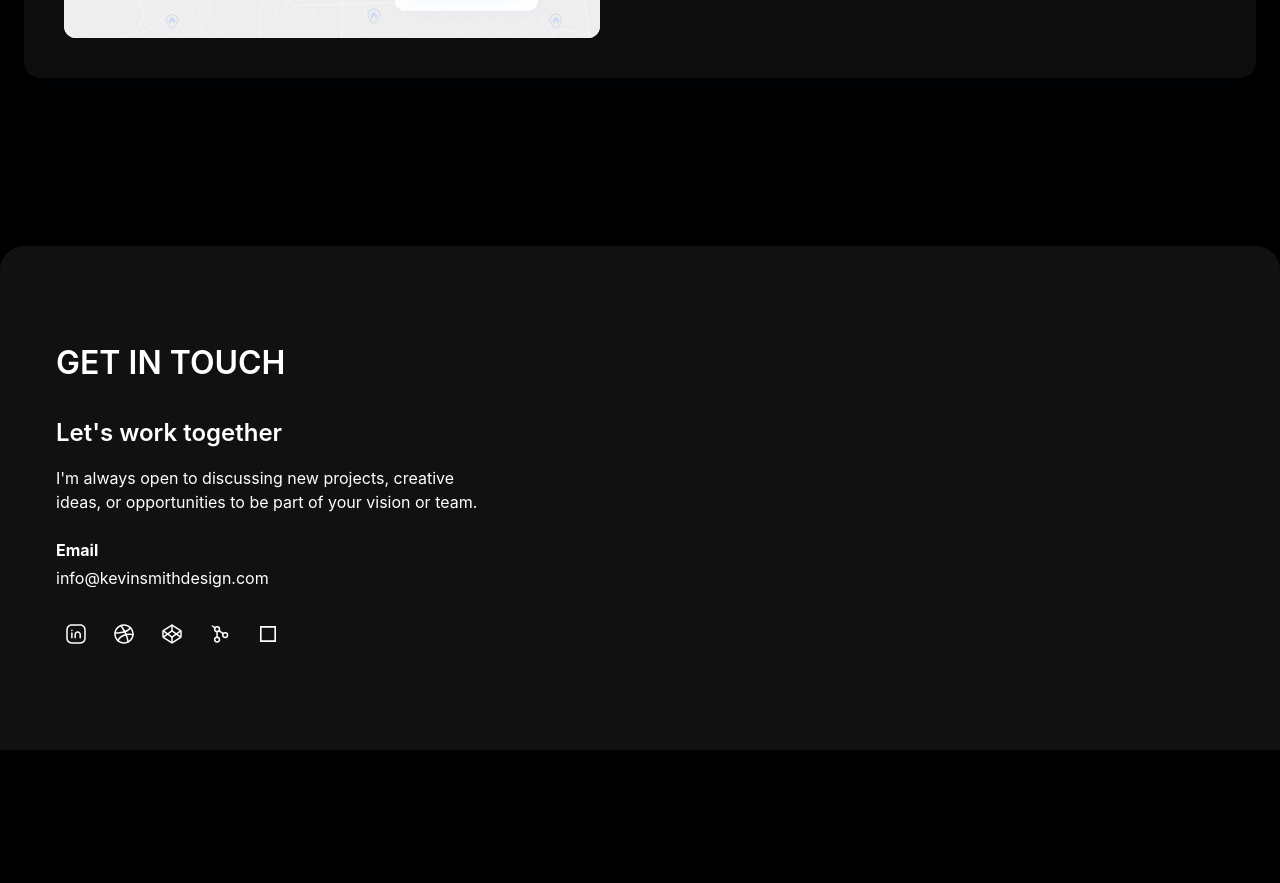
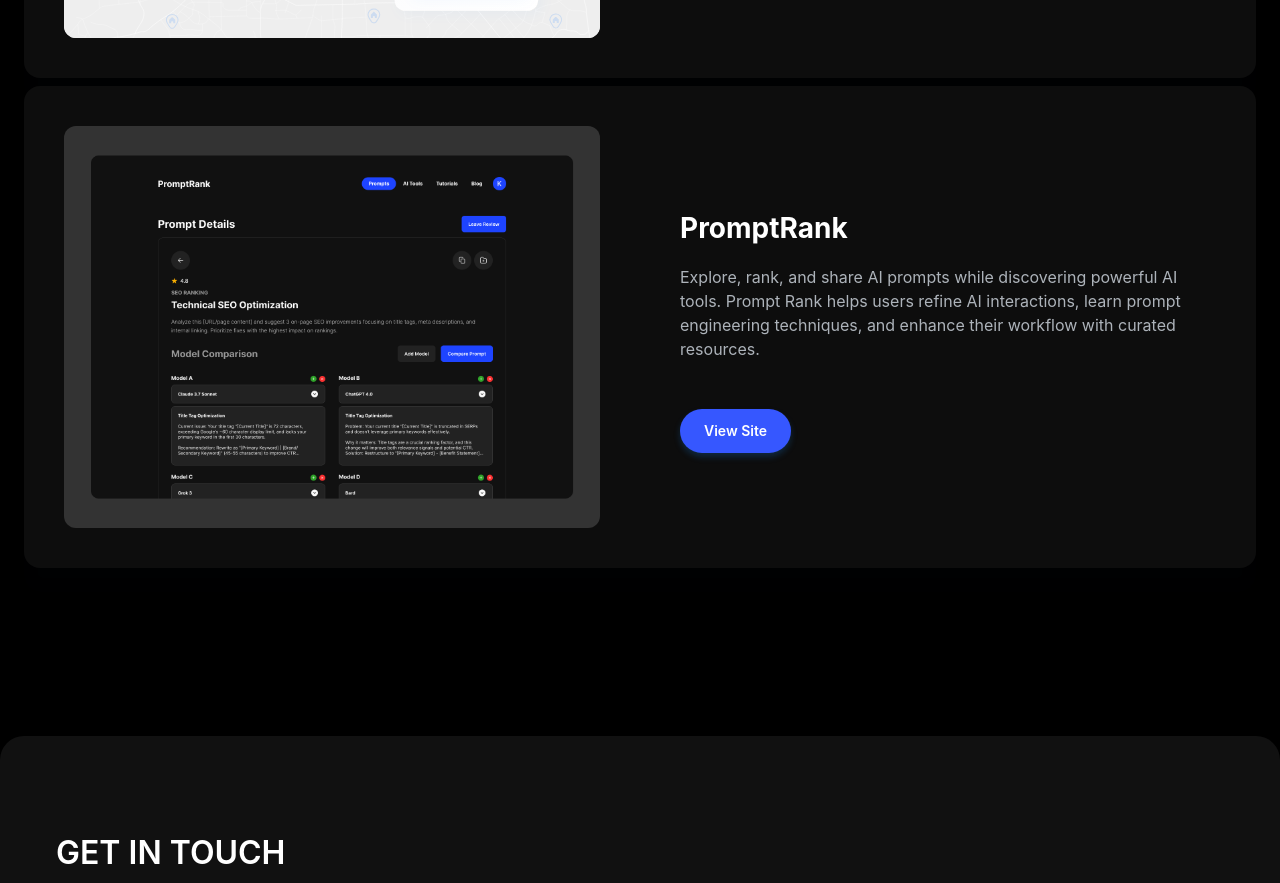
Before and after one commit to kevinsmithdesign/ksd-landing-page, a React (Vite) app: page / in a window 1280 px wide. Shown: the part 6596-7479 px from the top of the page. Before the commit the page ends 7346 px from the top, so only its background shows below. Built offline with nearby package versions, Linux system fonts and the light colour scheme; a web font is replaced by a local one.

Commit message:
Adding PromptRank back to my site

```diff
--- a/src/components/DesignWork.jsx
+++ b/src/components/DesignWork.jsx
@@ -15,6 +15,7 @@
 import CreditFlow from "../assets/images/CreditFlow.svg";
 import FoodApp from "../assets/images/FoodApp.svg";
 import RealEstateApp from "../assets/images/RealEstateApp.svg";
+import PromptRank from "../assets/images/PromptRankHeroImg.png";
 
 const DesignWork = () => {
   const navigate = useNavigate();
@@ -283,6 +284,68 @@
           </Grid>
         </Grid>
       </Card>
+      <Card style={cardStyles} sx={{ mb: 1 }}>
+        <Grid container spacing={10}>
+          <Grid size={{ xs: 12, md: 6 }}>
+            <Box
+              sx={{
+                width: "100%",
+              }}
+            >
+              <img
+                src={PromptRank}
+                alt="Prompt Rank Model Compairson Page"
+                loading="lazy"
+                style={{
+                  width: "100%",
+                  height: "auto",
+                  display: "block",
+                  borderRadius: "12px",
+                }}
+              />
+            </Box>
+          </Grid>
+          <Grid size={{ xs: 12, md: 6 }}>
+            <Box
+              sx={{
+                display: "flex",
+                flexDirection: "column",
+                justifyContent: "center",
+                height: "100%",
+              }}
+            >
+              <Stack flexDirection="row" mb={1} gap={0.5}></Stack>
+              <Typography
+                variant="h3"
+                color="text.primary"
+                fontWeight="bold"
+                mb={2}
+              >
+                PromptRank
+              </Typography>
+
+              <Typography variant="body1" color="text.secondary" mb={6}>
+                Explore, rank, and share AI prompts while discovering powerful
+                AI tools. Prompt Rank helps users refine AI interactions, learn
+                prompt engineering techniques, and enhance their workflow with
+                curated resources.
+              </Typography>
+
+              <Stack flexDirection="row">
+                <Button
+                  variant="contained"
+                  component="a"
+                  href="https://promptrank.io"
+                  target="_blank"
+                  rel="noopener noreferrer"
+                >
+                  View Site
+                </Button>
+              </Stack>
+            </Box>
+          </Grid>
+        </Grid>
+      </Card>
     </>
   );
 };
```
Also changed, not shown: src/assets/images/PromptRankHeroImg.png (added).
